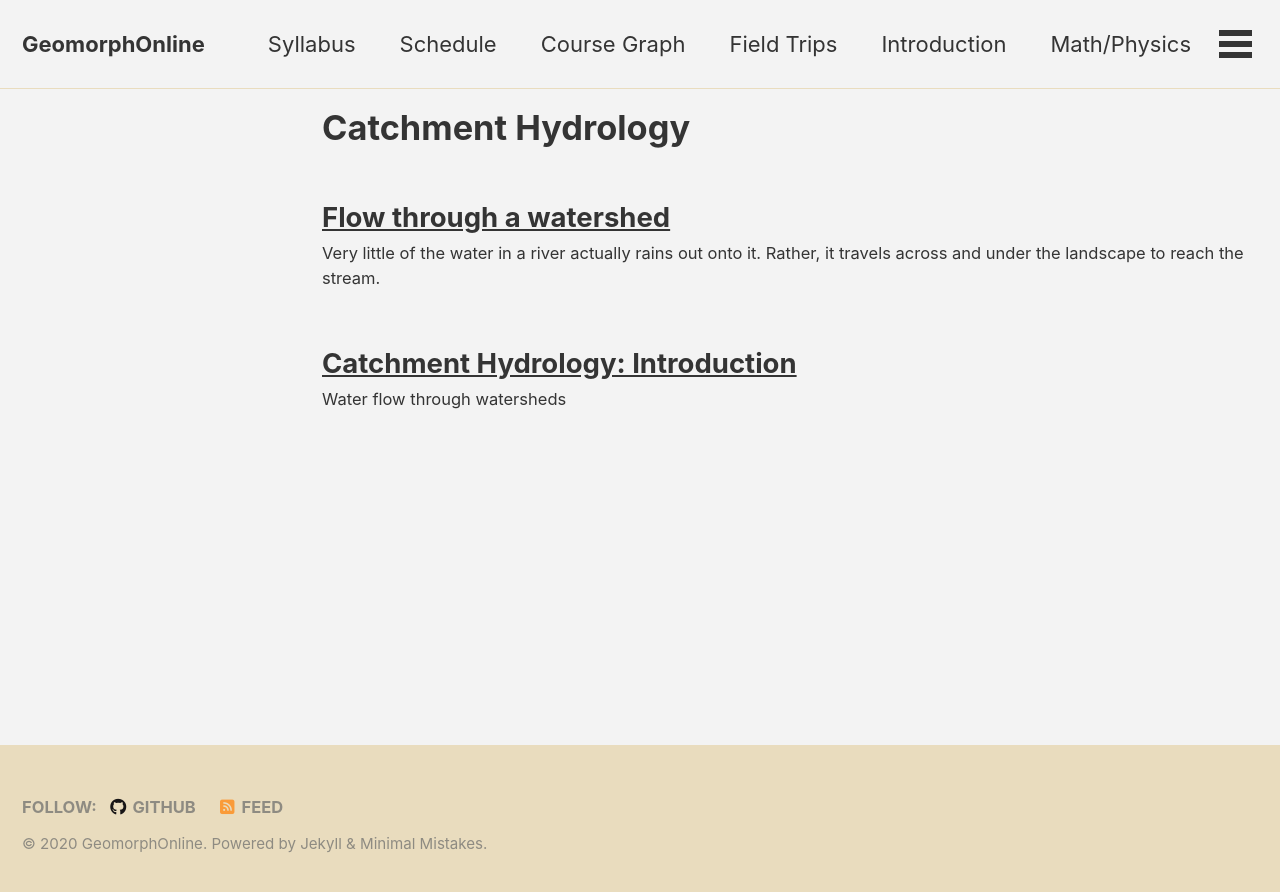
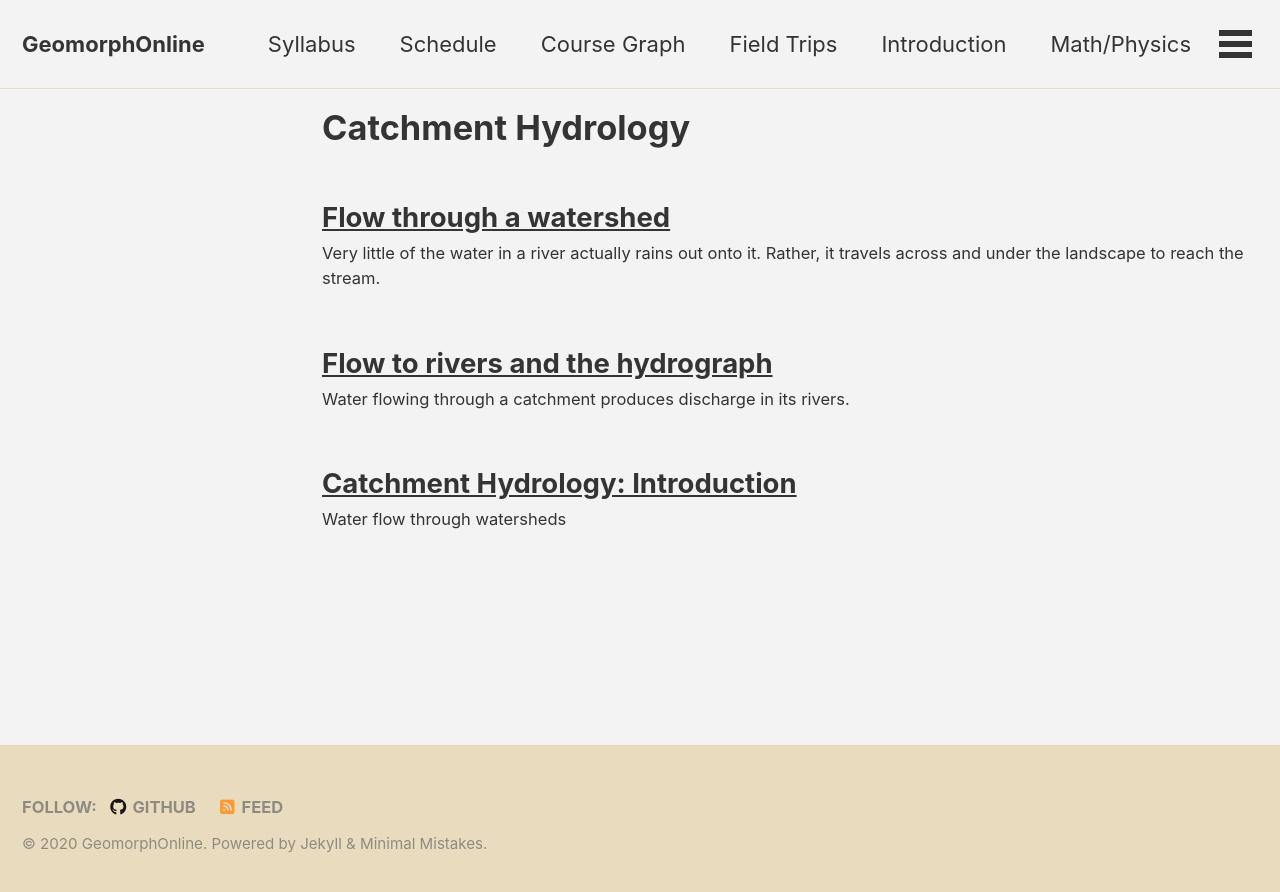
Before and after one commit to GeomorphOnline/GeomorphOnline.github.io, a Jekyll site: the page built from _pages/lessons/hydrology.md, in a window 1280 px wide. Shown: the top 892 px of the page. Built offline with Jekyll 4.4.1, drawn with Linux system fonts in a browser that asks for light colours; cached includes are drawn as plain includes; nearby versions of some CDN libraries; some of the changed lines change nothing that is shown.

Commit message:
hydrographs and river discharge

```diff
--- a/_pages/schedule.md
+++ b/_pages/schedule.md
@@ -159,7 +159,7 @@ Landslide physics and statistics
 
 
 
-## Week 6: Hydrology and open-channel flow
+## Week 6: Hydrology
 
 ***Oct. 12th***
 
@@ -174,11 +174,11 @@ Landslide physics and statistics
 
 [Flow through catchments: overland and subsurface](/hydrology/flow/)
 
+[Flow to rivers: discharge and hydrographs](/hydrology/hydrograph)
+
 ***--- <font color="red">Below this line, Course material still being built!</font> ---***
 
-River discharge and hydrographs
-
-Stream gauging
+[Measuring river discharge: stream gauging](/hydrology/gauging)
 
 Rainfall--runoff virtual board game
 
@@ -247,6 +247,12 @@ Bedrock river long profiles
 
 ***Oct. 26th***
 
+### Due Monday
+
+Rainfall--runoff virtual board game
+
+### Lab
+
 Landlab
 
 
--- /dev/null
+++ b/lessons/_hydrology/hydrograph.md
@@ -0,0 +1,79 @@
+---
+topic: hydrology
+
+title: "Flow to rivers and the hydrograph"
+layout: single
+permalink: /hydrology/hydrograph/
+
+# Includes author profile in sidebar
+author: Andrew Wickert
+author_profile: true
+---
+
+*Water flowing through a catchment produces discharge in its rivers.*
+
+## Learning Goals
+
+* Know (and review) how water moves through a catchment, with a focus on its journey towards a river
+* Understand how a rainfall hyetograph can produce a discharge hydrograph
+* Know the definition of river discharge and its relationship both to mass balance through a watershed and flow through a channel.
+
+## River discharge
+
+River discharge is the sum of all water inputs (precipitation, groundwater exfiltration, snowmelt) and outputs (evapotranspiration, groundwater infiltration, snow/ice storage) that have occurred in the catchment feeding a particular point along a river. Such a point, for example, could occur somewhere in the basin below. If this point is at the outlet of the basin, it is equal to the $$Q$$ shown at the right:
+
+![Catchment and river discharge](/assets/images/hydrology/watershed_inputs_outputs.png)
+
+*Diagram by Andy Wickert*
+
+Recall that in a time-averaged sense that river discharge can be given by:
+
+$$Q = P - ET - \Delta S$$
+
+where $$Q$$ is river discharge, $$P$$ is precipitation, $$ET$$ is evapotranspiration, and $$\Delta S$$ is change in storage within the watershed (e.g., in groundwater or snowpack. Recall that all of these input values are summed across the entire area ($A$) of the drainage basin (= catchment, = watershed) draining to the point of interest (e.g., where there is a stream gauge that can measure discharge).
+
+Within the physical stream, river discharge can be defined as the mean velocity of the flow traveling through a cross section of river times the cross-sectional area of the river:
+
+![River discharge diagram](https://www.e-education.psu.edu/earth111/sites/www.e-education.psu.edu.earth111/files/Module3/DischargeCalculation.PNG)
+
+* Figure from [Penn State e-education](https://www.e-education.psu.edu/earth111/node/864)*
+
+Terms and variables:
+* River width: $b$ (breadth; thanks, England!)
+* River depth: $h$ (height of flow)
+* Mean flow velocity: $\bar{u}$
+* Cross-sectional area: $A_c$
+
+From this, we can define discharge as:
+
+$$Q = \bar{u} A_c$$
+
+For simplicity, we often assume that river channels are approximately rectangular in cross section. This approximation quite often isn't as terrible as one might think: many rivers are ~20x as wide as they are deep, meaning that any variations in depth are quite subtle. Of course, this approximation is not used when precisely gauging the stream discharge, but it can be good enough for work to understand geomorphology.
+
+$$A \approx b h$$,
+
+and therefore,
+
+$$Q \approx \bar{u} b h$$.
+
+## Videos
+
+### Water flow to rivers
+
+Here, I quickly recap the major ways that water moves from the catchment into the river channel, contributing to discharge.
+
+<iframe width="560" height="315" src="https://www.youtube.com/embed/tTzBsMP-FK0" frameborder="0" allow="accelerometer; autoplay; clipboard-write; encrypted-media; gyroscope; picture-in-picture" allowfullscreen></iframe>
+
+### Precipitation to river discharge: the hydrograph
+
+This first video from [The Geographysical](https://www.youtube.com/channel/UCdTdjtL4fxpJcpKahtn2yrg) quickly goes through the main concepts that I hit in a way that is much more smoothly produced!
+
+<iframe width="560" height="315" src="https://www.youtube.com/embed/DnZLLgLjVt0" frameborder="0" allow="accelerometer; autoplay; clipboard-write; encrypted-media; gyroscope; picture-in-picture" allowfullscreen></iframe>
+
+
+This is the video of my lecture, which goes a bit more slowly and in depth on processes that connect precipitation and flow within the watershed to river discharge:
+
+<iframe width="560" height="315" src="https://www.youtube.com/embed/SM6YJrLoKtg" frameborder="0" allow="accelerometer; autoplay; clipboard-write; encrypted-media; gyroscope; picture-in-picture" allowfullscreen></iframe>
+
+
+<a rel="license" href="http://creativecommons.org/licenses/by-sa/4.0/"><img alt="Creative Commons License" style="border-width:0" src="https://i.creativecommons.org/l/by-sa/4.0/88x31.png" /></a><br />This work is licensed under a <a rel="license" href="http://creativecommons.org/licenses/by-sa/4.0/">Creative Commons Attribution-ShareAlike 4.0 International License</a>.
```
Also changed, not shown: assets/images/hydrology/watershed_inputs_outputs.png (added).
